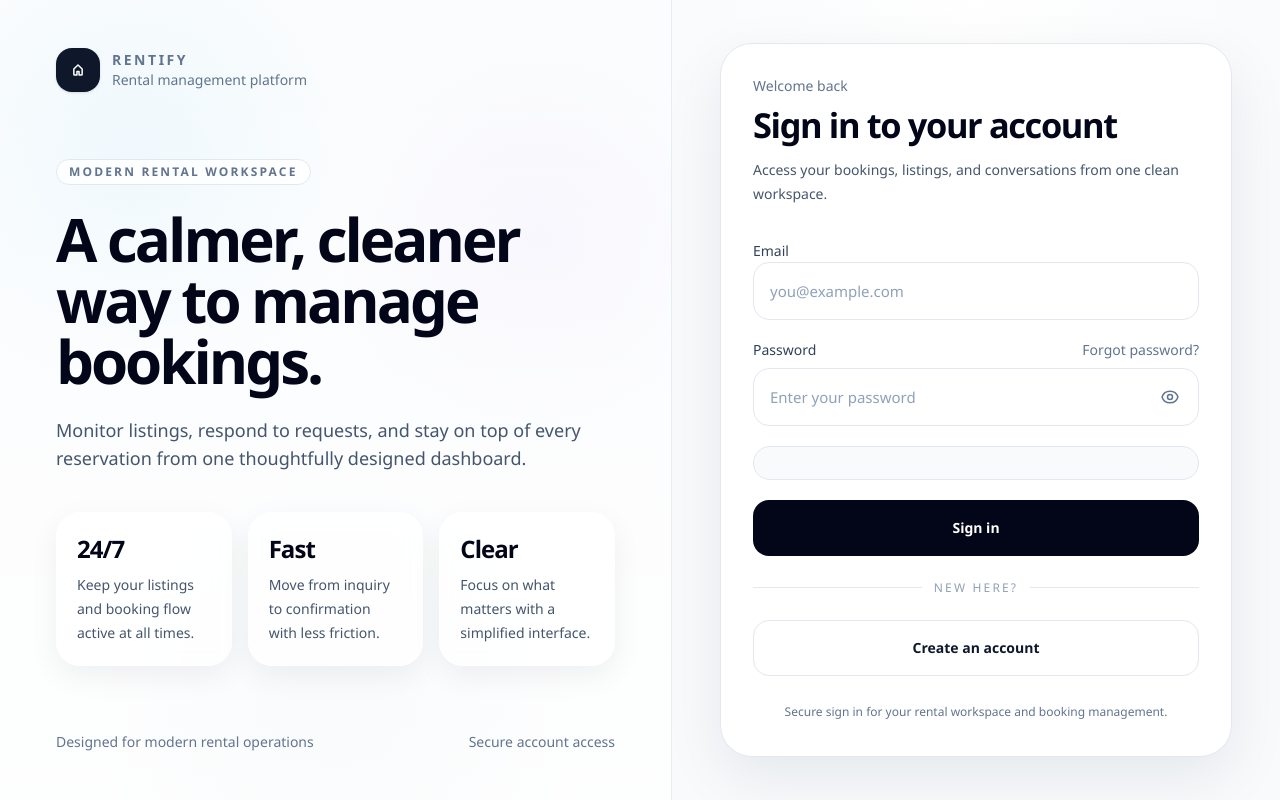
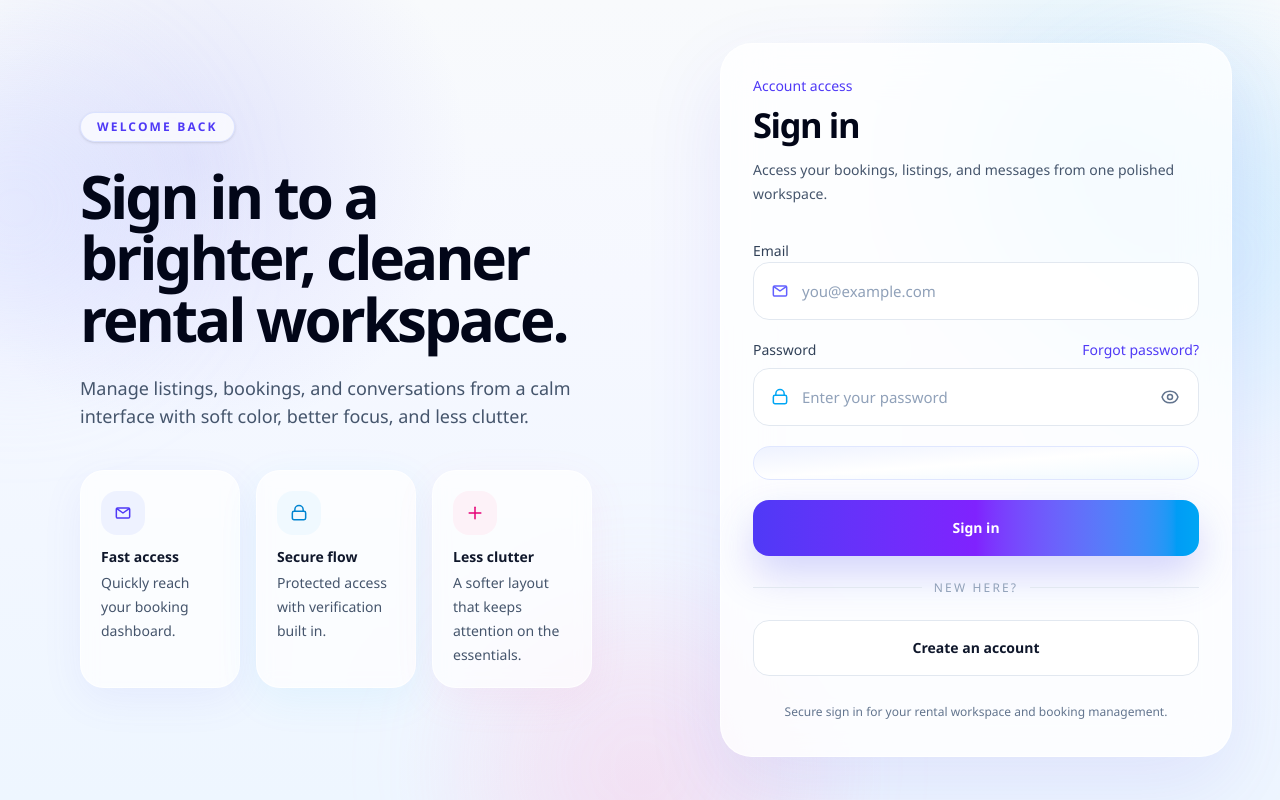
Before and after one commit to thomastran117/Fit, a Next.js app in the folder frontend/: page /login in a window 1280 px wide. Built offline with nearby package versions, Linux system fonts and the light colour scheme; no server answers.

Commit message:
Login page

```diff
--- a/frontend/src/app/login/page.tsx
+++ b/frontend/src/app/login/page.tsx
@@ -43,6 +43,58 @@ function readNextPath(): string {
   return new URLSearchParams(window.location.search).get("next") || "/";
 }
 
+function MailIcon() {
+  return (
+    <svg
+      viewBox="0 0 24 24"
+      fill="none"
+      stroke="currentColor"
+      strokeWidth="1.8"
+      className="h-5 w-5"
+      aria-hidden="true"
+    >
+      <path
+        d="M4 7.5A1.5 1.5 0 0 1 5.5 6h13A1.5 1.5 0 0 1 20 7.5v9a1.5 1.5 0 0 1-1.5 1.5h-13A1.5 1.5 0 0 1 4 16.5v-9Z"
+        strokeLinecap="round"
+        strokeLinejoin="round"
+      />
+      <path
+        d="m5 7 7 5 7-5"
+        strokeLinecap="round"
+        strokeLinejoin="round"
+      />
+    </svg>
+  );
+}
+
+function LockIcon() {
+  return (
+    <svg
+      viewBox="0 0 24 24"
+      fill="none"
+      stroke="currentColor"
+      strokeWidth="1.8"
+      className="h-5 w-5"
+      aria-hidden="true"
+    >
+      <path
+        d="M7 10V8a5 5 0 0 1 10 0v2"
+        strokeLinecap="round"
+        strokeLinejoin="round"
+      />
+      <rect
+        x="4"
+        y="10"
+        width="16"
+        height="10"
+        rx="2"
+        strokeLinecap="round"
+        strokeLinejoin="round"
+      />
+    </svg>
+  );
+}
+
 function EyeOpenIcon() {
   return (
     <svg
@@ -73,11 +125,7 @@ function EyeClosedIcon() {
       className="h-5 w-5"
       aria-hidden="true"
     >
-      <path
-        strokeLinecap="round"
-        strokeLinejoin="round"
-        d="M3 3l18 18"
-      />
+      <path strokeLinecap="round" strokeLinejoin="round" d="M3 3l18 18" />
       <path
         strokeLinecap="round"
         strokeLinejoin="round"
@@ -94,27 +142,6 @@ function EyeClosedIcon() {
         d="M6.228 6.228A10.958 10.958 0 0 0 2.458 12c1.274 4.057 5.065 7 9.542 7 1.55 0 3.026-.354 4.34-.987"
       />
     </svg>
-  );
-}
-
-function BrandMark() {
-  return (
-    <div className="flex h-11 w-11 items-center justify-center rounded-2xl bg-slate-900 text-white shadow-sm">
-      <svg
-        viewBox="0 0 24 24"
-        fill="none"
-        className="h-5 w-5"
-        aria-hidden="true"
-      >
-        <path
-          d="M7 10.75 12 6l5 4.75V17a1 1 0 0 1-1 1h-2.75v-4.25h-2.5V18H8a1 1 0 0 1-1-1v-6.25Z"
-          stroke="currentColor"
-          strokeWidth="1.8"
-          strokeLinecap="round"
-          strokeLinejoin="round"
-        />
-      </svg>
-    </div>
   );
 }
 
@@ -180,9 +207,9 @@ export default function LoginPage() {
   if (status === "loading") {
     return (
       <div className="relative flex min-h-screen items-center justify-center overflow-hidden bg-[#f8fafc] px-6">
-        <div className="absolute inset-0 bg-[radial-gradient(circle_at_top_left,_rgba(148,163,184,0.14),_transparent_30%),radial-gradient(circle_at_bottom_right,_rgba(191,219,254,0.20),_transparent_28%)]" />
-        <div className="relative rounded-full border border-slate-200 bg-white px-5 py-3 text-sm font-medium text-slate-600 shadow-sm">
-          Preparing Rentify...
+        <div className="absolute inset-0 bg-[radial-gradient(circle_at_top_left,_rgba(99,102,241,0.14),_transparent_24%),radial-gradient(circle_at_bottom_right,_rgba(14,165,233,0.16),_transparent_26%),linear-gradient(180deg,#f8fafc_0%,#eef4ff_100%)]" />
+        <div className="relative rounded-full border border-white/70 bg-white/90 px-5 py-3 text-sm font-medium text-slate-600 shadow-lg backdrop-blur">
+          Preparing your workspace...
         </div>
       </div>
     );
@@ -193,102 +220,91 @@ export default function LoginPage() {
   }
 
   return (
-    <main className="min-h-screen bg-[#f8fafc] text-slate-900">
-      <div className="grid min-h-screen lg:grid-cols-[1.05fr_0.95fr]">
-        <section className="relative hidden overflow-hidden border-r border-slate-200/70 lg:flex">
-          <div className="absolute inset-0 bg-[linear-gradient(180deg,rgba(255,255,255,0.45),rgba(255,255,255,0.8)),radial-gradient(circle_at_20%_20%,rgba(125,211,252,0.2),transparent_28%),radial-gradient(circle_at_80%_30%,rgba(196,181,253,0.18),transparent_26%),radial-gradient(circle_at_50%_90%,rgba(226,232,240,0.8),transparent_30%)]" />
+    <main className="relative min-h-screen overflow-hidden bg-[#f8fafc] text-slate-900">
+      <div className="absolute inset-0 bg-[radial-gradient(circle_at_15%_20%,_rgba(99,102,241,0.14),_transparent_22%),radial-gradient(circle_at_85%_18%,_rgba(56,189,248,0.16),_transparent_20%),radial-gradient(circle_at_50%_100%,_rgba(244,114,182,0.12),_transparent_24%),linear-gradient(180deg,#f8fafc_0%,#f6f8ff_35%,#eef6ff_100%)]" />
+      <div className="absolute left-[-8rem] top-16 h-72 w-72 rounded-full bg-indigo-200/30 blur-3xl" />
+      <div className="absolute right-[-6rem] top-24 h-80 w-80 rounded-full bg-sky-200/40 blur-3xl" />
+      <div className="absolute bottom-[-8rem] left-1/2 h-80 w-80 -translate-x-1/2 rounded-full bg-pink-200/20 blur-3xl" />
 
-          <div className="relative flex w-full flex-col justify-between px-10 py-10 xl:px-14 xl:py-12">
-            <div className="flex items-center gap-3">
-              <BrandMark />
-              <div>
-                <p className="text-sm font-semibold tracking-[0.18em] text-slate-500 uppercase">
-                  Rentify
-                </p>
-                <p className="text-sm text-slate-500">
-                  Rental management platform
-                </p>
-              </div>
+      <div className="relative grid min-h-screen lg:grid-cols-[1.05fr_0.95fr]">
+        <section className="hidden lg:flex lg:items-center lg:px-14 xl:px-20">
+          <div className="max-w-xl">
+            <div className="inline-flex items-center rounded-full border border-indigo-200/60 bg-white/70 px-4 py-1.5 text-xs font-semibold uppercase tracking-[0.18em] text-indigo-600 shadow-sm backdrop-blur">
+              Welcome back
             </div>
 
-            <div className="max-w-xl">
-              <div className="mb-6 inline-flex items-center rounded-full border border-slate-200 bg-white/80 px-3 py-1 text-xs font-semibold uppercase tracking-[0.18em] text-slate-500 backdrop-blur">
-                Modern rental workspace
-              </div>
-
-              <h1 className="max-w-lg text-5xl font-semibold leading-[1.02] tracking-[-0.05em] text-slate-950 xl:text-6xl">
-                A calmer, cleaner way to manage bookings.
+            <h1 className="mt-6 text-5xl font-semibold leading-[1.02] tracking-[-0.05em] text-slate-950 xl:text-6xl">
+              Sign in to a brighter, cleaner rental workspace.
             </h1>
 
-              <p className="mt-6 max-w-xl text-base leading-7 text-slate-600 xl:text-lg">
-                Monitor listings, respond to requests, and stay on top of every
-                reservation from one thoughtfully designed dashboard.
+            <p className="mt-6 max-w-lg text-base leading-7 text-slate-600 xl:text-lg">
+              Manage listings, bookings, and conversations from a calm interface
+              with soft color, better focus, and less clutter.
             </p>
 
             <div className="mt-10 grid gap-4 sm:grid-cols-3">
-                <div className="rounded-3xl border border-white/70 bg-white/75 p-5 shadow-[0_10px_30px_rgba(15,23,42,0.06)] backdrop-blur">
-                  <p className="text-2xl font-semibold tracking-[-0.04em] text-slate-950">
-                    24/7
-                  </p>
-                  <p className="mt-2 text-sm leading-6 text-slate-600">
-                    Keep your listings and booking flow active at all times.
+              <div className="rounded-3xl border border-white/70 bg-white/70 p-5 shadow-[0_12px_40px_rgba(99,102,241,0.08)] backdrop-blur">
+                <div className="mb-3 flex h-11 w-11 items-center justify-center rounded-2xl bg-indigo-50 text-indigo-600">
+                  <MailIcon />
+                </div>
+                <p className="text-sm font-semibold text-slate-900">Fast access</p>
+                <p className="mt-1 text-sm leading-6 text-slate-600">
+                  Quickly reach your booking dashboard.
                 </p>
               </div>
 
-                <div className="rounded-3xl border border-white/70 bg-white/75 p-5 shadow-[0_10px_30px_rgba(15,23,42,0.06)] backdrop-blur">
-                  <p className="text-2xl font-semibold tracking-[-0.04em] text-slate-950">
-                    Fast
-                  </p>
-                  <p className="mt-2 text-sm leading-6 text-slate-600">
-                    Move from inquiry to confirmation with less friction.
+              <div className="rounded-3xl border border-white/70 bg-white/70 p-5 shadow-[0_12px_40px_rgba(56,189,248,0.08)] backdrop-blur">
+                <div className="mb-3 flex h-11 w-11 items-center justify-center rounded-2xl bg-sky-50 text-sky-600">
+                  <LockIcon />
+                </div>
+                <p className="text-sm font-semibold text-slate-900">Secure flow</p>
+                <p className="mt-1 text-sm leading-6 text-slate-600">
+                  Protected access with verification built in.
                 </p>
               </div>
 
-                <div className="rounded-3xl border border-white/70 bg-white/75 p-5 shadow-[0_10px_30px_rgba(15,23,42,0.06)] backdrop-blur">
-                  <p className="text-2xl font-semibold tracking-[-0.04em] text-slate-950">
-                    Clear
-                  </p>
-                  <p className="mt-2 text-sm leading-6 text-slate-600">
-                    Focus on what matters with a simplified interface.
+              <div className="rounded-3xl border border-white/70 bg-white/70 p-5 shadow-[0_12px_40px_rgba(244,114,182,0.08)] backdrop-blur">
+                <div className="mb-3 flex h-11 w-11 items-center justify-center rounded-2xl bg-pink-50 text-pink-600">
+                  <svg
+                    viewBox="0 0 24 24"
+                    fill="none"
+                    stroke="currentColor"
+                    strokeWidth="1.8"
+                    className="h-5 w-5"
+                    aria-hidden="true"
+                  >
+                    <path
+                      d="M5 12h14"
+                      strokeLinecap="round"
+                      strokeLinejoin="round"
+                    />
+                    <path
+                      d="M12 5v14"
+                      strokeLinecap="round"
+                      strokeLinejoin="round"
+                    />
+                  </svg>
+                </div>
+                <p className="text-sm font-semibold text-slate-900">Less clutter</p>
+                <p className="mt-1 text-sm leading-6 text-slate-600">
+                  A softer layout that keeps attention on the essentials.
                 </p>
               </div>
-              </div>
-            </div>
-
-            <div className="flex items-center justify-between text-sm text-slate-500">
-              <p>Designed for modern rental operations</p>
-              <p>Secure account access</p>
             </div>
           </div>
         </section>
 
         <section className="relative flex items-center justify-center px-6 py-10 sm:px-8 lg:px-12">
-          <div className="absolute inset-0 bg-[radial-gradient(circle_at_top,_rgba(255,255,255,0.95),rgba(248,250,252,1)_40%)]" />
-
-          <div className="relative w-full max-w-[520px]">
-            <div className="mb-8 flex items-center gap-3 lg:hidden">
-              <BrandMark />
-              <div>
-                <p className="text-sm font-semibold tracking-[0.18em] text-slate-500 uppercase">
-                  Rentify
-                </p>
-                <p className="text-sm text-slate-500">
-                  Rental management platform
-                </p>
-              </div>
-            </div>
-
-            <div className="rounded-[2rem] border border-slate-200 bg-white p-6 shadow-[0_20px_60px_rgba(15,23,42,0.08)] sm:p-8">
+          <div className="w-full max-w-[540px]">
+            <div className="rounded-[2rem] border border-white/70 bg-white/78 p-6 shadow-[0_30px_80px_rgba(79,70,229,0.10)] backdrop-blur-xl sm:p-8">
               <div className="mb-8">
-                <p className="text-sm font-medium text-slate-500">
-                  Welcome back
-                </p>
+                <p className="text-sm font-medium text-indigo-600">Account access</p>
                 <h2 className="mt-2 text-3xl font-semibold tracking-[-0.04em] text-slate-950 sm:text-[2.15rem]">
-                  Sign in to your account
+                  Sign in
                 </h2>
                 <p className="mt-3 max-w-md text-sm leading-6 text-slate-600">
-                  Access your bookings, listings, and conversations from one
-                  clean workspace.
+                  Access your bookings, listings, and messages from one polished
+                  workspace.
                 </p>
               </div>
 
@@ -306,15 +322,19 @@ export default function LoginPage() {
                   >
                     Email
                   </label>
+
                   <div
-                    className={`rounded-2xl border bg-white transition ${
+                    className={`relative rounded-2xl border bg-white/90 transition ${
                       errors.email
                         ? "border-rose-300 ring-4 ring-rose-100"
                         : emailHasValue
-                          ? "border-slate-300 ring-4 ring-slate-100"
-                          : "border-slate-200"
+                          ? "border-indigo-300 ring-4 ring-indigo-50"
+                          : "border-slate-200 hover:border-indigo-200"
                     }`}
                   >
+                    <div className="pointer-events-none absolute left-4 top-1/2 -translate-y-1/2 text-indigo-500">
+                      <MailIcon />
+                    </div>
                     <input
                       id="email"
                       name="email"
@@ -323,9 +343,10 @@ export default function LoginPage() {
                       placeholder="you@example.com"
                       value={email}
                       onChange={(event) => setEmail(event.target.value)}
-                      className="h-14 w-full rounded-2xl bg-transparent px-4 text-[15px] text-slate-900 outline-none placeholder:text-slate-400"
+                      className="h-14 w-full rounded-2xl bg-transparent pl-12 pr-4 text-[15px] text-slate-900 outline-none placeholder:text-slate-400"
                     />
                   </div>
+
                   {errors.email ? (
                     <p className="text-sm text-rose-700">{errors.email}</p>
                   ) : null}
@@ -342,21 +363,25 @@ export default function LoginPage() {
 
                     <Link
                       href="/forgot-password"
-                      className="text-sm font-medium text-slate-500 transition hover:text-slate-900"
+                      className="text-sm font-medium text-indigo-600 transition hover:text-indigo-700"
                     >
                       Forgot password?
                     </Link>
                   </div>
 
                   <div
-                    className={`relative rounded-2xl border bg-white transition ${
+                    className={`relative rounded-2xl border bg-white/90 transition ${
                       errors.password
                         ? "border-rose-300 ring-4 ring-rose-100"
                         : passwordHasValue
-                          ? "border-slate-300 ring-4 ring-slate-100"
-                          : "border-slate-200"
+                          ? "border-sky-300 ring-4 ring-sky-50"
+                          : "border-slate-200 hover:border-sky-200"
                     }`}
                   >
+                    <div className="pointer-events-none absolute left-4 top-1/2 -translate-y-1/2 text-sky-500">
+                      <LockIcon />
+                    </div>
+
                     <input
                       id="password"
                       name="password"
@@ -365,7 +390,7 @@ export default function LoginPage() {
                       placeholder="Enter your password"
                       value={password}
                       onChange={(event) => setPassword(event.target.value)}
-                      className="h-14 w-full rounded-2xl bg-transparent px-4 pr-14 text-[15px] text-slate-900 outline-none placeholder:text-slate-400"
+                      className="h-14 w-full rounded-2xl bg-transparent pl-12 pr-14 text-[15px] text-slate-900 outline-none placeholder:text-slate-400"
                     />
 
                     <button
@@ -384,7 +409,7 @@ export default function LoginPage() {
                   ) : null}
                 </div>
 
-                <div className="rounded-[1.5rem] border border-slate-200 bg-slate-50 p-4">
+                <div className="rounded-[1.5rem] border border-indigo-100 bg-gradient-to-br from-indigo-50 via-white to-sky-50 p-4">
 
                   <TurnstileWidget value={captchaToken} onChange={setCaptchaToken} />
 
@@ -398,7 +423,7 @@ export default function LoginPage() {
                 <button
                   type="submit"
                   disabled={pending}
-                  className="inline-flex h-14 w-full items-center justify-center rounded-2xl bg-slate-950 px-5 text-sm font-semibold text-white transition hover:bg-slate-800 disabled:cursor-not-allowed disabled:opacity-60"
+                  className="inline-flex h-14 w-full items-center justify-center rounded-2xl bg-gradient-to-r from-indigo-600 via-violet-600 to-sky-500 px-5 text-sm font-semibold text-white shadow-[0_18px_40px_rgba(99,102,241,0.28)] transition hover:scale-[0.995] hover:shadow-[0_20px_44px_rgba(99,102,241,0.32)] disabled:cursor-not-allowed disabled:opacity-60"
                 >
                   {pending ? "Signing in..." : "Sign in"}
                 </button>
@@ -414,7 +439,7 @@ export default function LoginPage() {
 
               <Link
                 href="/signup"
-                className="mt-6 inline-flex h-14 w-full items-center justify-center rounded-2xl border border-slate-200 bg-white px-5 text-sm font-semibold text-slate-900 transition hover:bg-slate-50"
+                className="mt-6 inline-flex h-14 w-full items-center justify-center rounded-2xl border border-slate-200 bg-white/90 px-5 text-sm font-semibold text-slate-900 transition hover:border-indigo-200 hover:bg-indigo-50/40"
               >
                 Create an account
               </Link>
```
Lines whose indentation alone changed are shown as unchanged.
